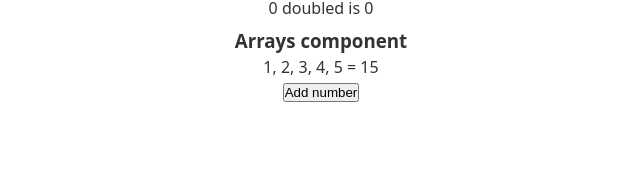
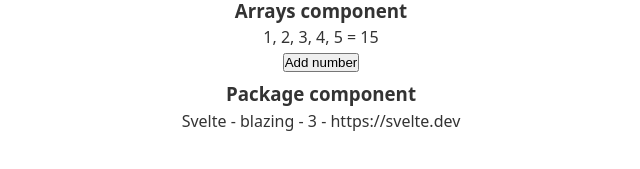
Before and after one commit to nicrodriguezval/svelte-test, a SvelteKit app: page / in a window 1280 px wide. Shown: the part 619-788 px from the top of the page, without its empty margins (319-959 px from the left). Built offline with nearby package versions, Linux system fonts and the light colour scheme.

Commit message:
Add Package component to +page.svelte

```diff
--- /dev/null
+++ b/src/components/Package.svelte
@@ -0,0 +1,11 @@
+<script lang="ts">
+	export let name: string;
+	export let speed: string;
+	export let version: number;
+	export let website: string;
+</script>
+
+<section>
+	<h3>Package component</h3>
+	<p>{name} - {speed} - {version} - {website}</p>
+</section>
--- a/src/routes/+page.svelte
+++ b/src/routes/+page.svelte
@@ -3,10 +3,17 @@
 	import Button from '../components/Button.svelte';
 	import Arrays from '../components/Arrays.svelte';
 	import Html from '../components/Html.svelte';
+	import Package from '../components/Package.svelte';
 
 	const name = 'Svelte';
 	const src = 'https://compote.slate.com/images/697b023b-64a5-49a0-8059-27b963453fb1.gif';
-	const alt = 'Homer hidding';
+	const alt = 'Homer hiding';
+	const pkg = {
+		name: 'Svelte',
+		speed: 'blazing',
+		version: 3,
+		website: 'https://svelte.dev'
+	};
 </script>
 
 <main>
@@ -21,6 +28,7 @@
 	<Html />
 	<Button />
 	<Arrays />
+	<Package {...pkg} />
 </main>
 
 <style>
```
